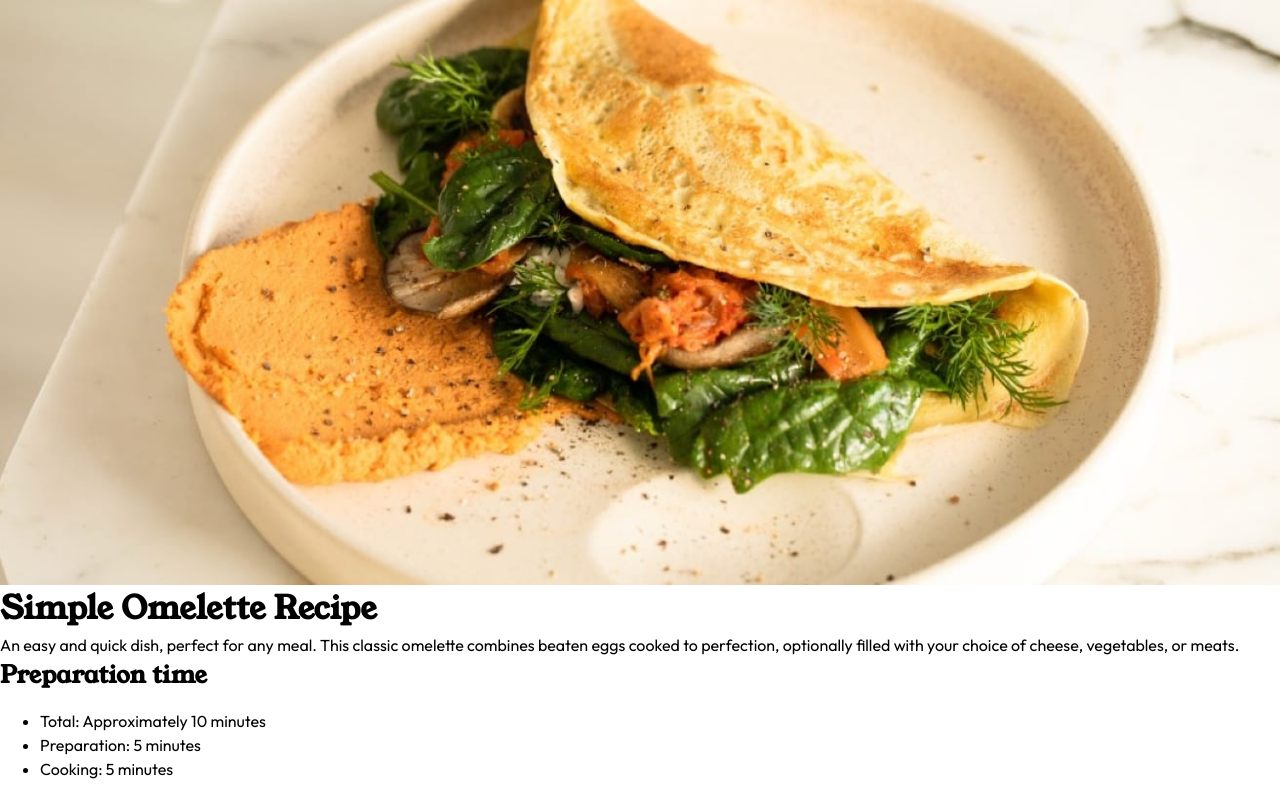
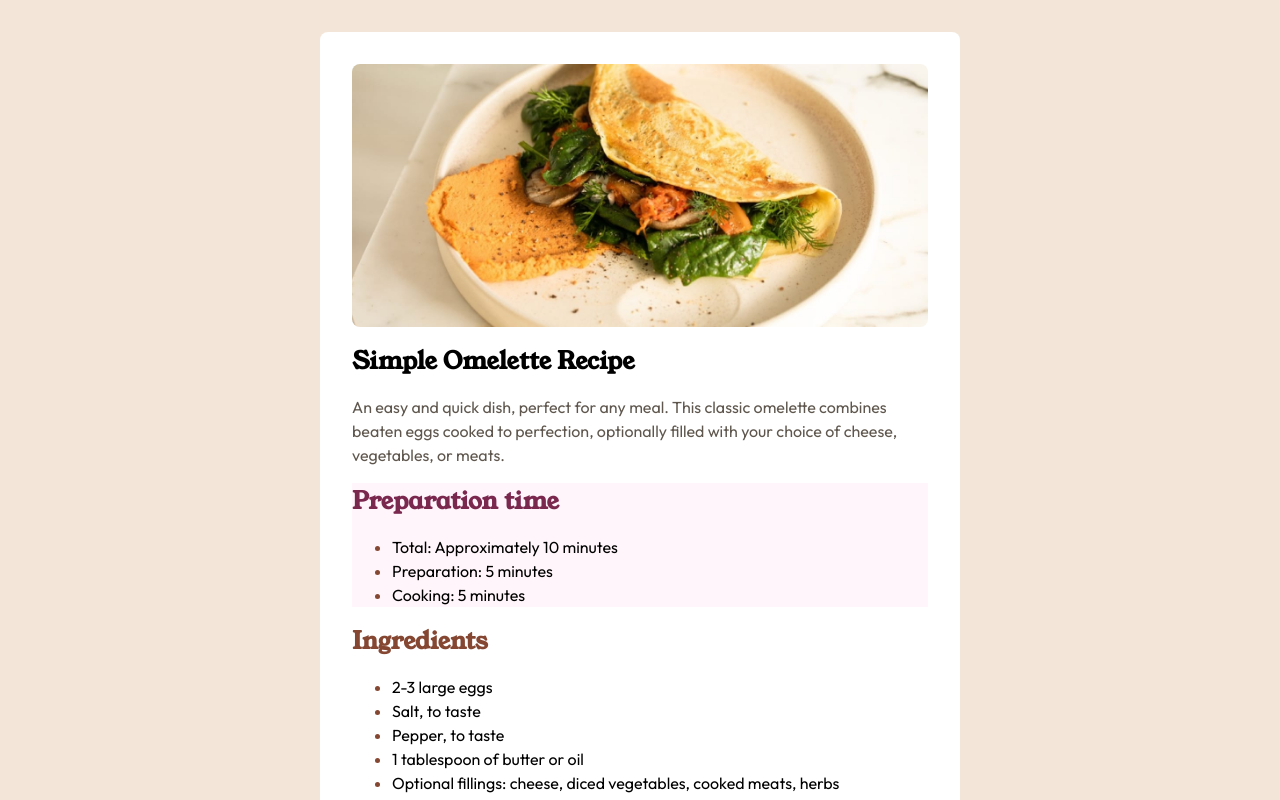
Before and after one commit to JamalGuyo/recipe-page, a plain HTML site: page index.html in a window 1280 px wide. Shown: the top 800 px of the page. Drawn offline with Linux system fonts and the light colour scheme.

Commit message:
add general and utility classes

```diff
--- a/index.html
+++ b/index.html
@@ -18,7 +18,9 @@
     <link rel="stylesheet" type="text/css" href="style.css" />
   </head>
   <body>
-    <header>
+    <main>
+      <article class="flow recipe bg-light">
+        <header class="flow">
           <figure>
             <img
               src="/assets/images/image-omelette.jpeg"
@@ -29,13 +31,11 @@
 
           <p>
             An easy and quick dish, perfect for any meal. This classic omelette
-        combines beaten eggs cooked to perfection, optionally filled with your
-        choice of cheese, vegetables, or meats.
+            combines beaten eggs cooked to perfection, optionally filled with
+            your choice of cheese, vegetables, or meats.
           </p>
         </header>
-
-    <main>
-      <article>
+        <section class="flow bg-purple">
           <h2>Preparation time</h2>
 
           <ul>
@@ -43,9 +43,9 @@
             <li>Preparation: 5 minutes</li>
             <li>Cooking: 5 minutes</li>
           </ul>
-      </article>
+        </section>
 
-      <article>
+        <section class="flow">
           <h2>Ingredients</h2>
 
           <ul>
@@ -57,11 +57,11 @@
               Optional fillings: cheese, diced vegetables, cooked meats, herbs
             </li>
           </ul>
-      </article>
+        </section>
 
         <hr />
 
-      <article>
+        <section class="flow">
           <h2>Instructions</h2>
 
           <ol>
@@ -83,15 +83,15 @@
             </li>
 
             <li>
-            <strong>Add fillings (optional)</strong>: When the eggs begin to set
-            at the edges but are still slightly runny in the middle, sprinkle
-            your chosen fillings over one half of the omelette.
+              <strong>Add fillings (optional)</strong>: When the eggs begin to
+              set at the edges but are still slightly runny in the middle,
+              sprinkle your chosen fillings over one half of the omelette.
             </li>
 
             <li>
-            <strong>Fold and serve</strong>: As the omelette continues to cook,
-            carefully lift one edge and fold it over the fillings. Let it cook
-            for another minute, then slide it onto a plate.
+              <strong>Fold and serve</strong>: As the omelette continues to
+              cook, carefully lift one edge and fold it over the fillings. Let
+              it cook for another minute, then slide it onto a plate.
             </li>
 
             <li>
@@ -99,11 +99,11 @@
               if needed.
             </li>
           </ol>
-      </article>
+        </section>
 
         <hr />
 
-      <article>
+        <section class="flow">
           <h2>Nutrition</h2>
 
           <table>
@@ -133,6 +133,7 @@
               </tr>
             </tbody>
           </table>
+        </section>
       </article>
     </main>
     <div class="attribution">
--- a/style.css
+++ b/style.css
@@ -16,6 +16,10 @@
   --fw-400: 400;
   --fw-600: 600;
   --fw-700: 700;
+
+  --flow-space: 1rem;
+  --radius: 0.5rem;
+  --gutter: 1rem;
 
 }
 
@@ -38,12 +42,36 @@ figure {
 img {
   display: block;
   max-width: 100%;
+  border-radius: var(--radius);
+}
+
+/*utility*/
+.flow>*+* {
+  margin-top: var(--flow-space, 1rem);
+}
+
+.bg-light {
+  background-color: var(--clr-white);
+  color: #000;
+}
+
+.bg-purple {
+  background-color: var(--clr-rose-50);
+}
+
+.bg-purple h2 {
+  color: var(--clr-rose-800)
 }
 
 /*General styling*/
 body {
   line-height: 1.5;
-  font-family: var(--ff-outfit)
+  font-family: var(--ff-outfit);
+  background-color: var(--clr-stone-100);
+  display: grid;
+  place-items: center;
+  gap: var(--gutter);
+  padding: 2rem;
 }
 
 h1,
@@ -51,8 +79,27 @@ h2 {
   font-family: var(--ff-young);
 }
 
+h2 {
+  color: var(--clr-brown-800)
+}
+
+li::marker {
+  color: var(--clr-brown-800)
+}
+
+p {
+  color: var(--clr-stone-600)
+}
+
 
 /*Components*/
+
+.recipe {
+  max-width: 40rem;
+  border-radius: var(--radius);
+  padding: 2rem;
+}
+
 /**Attribution*/
 .attribution {
   font-size: 11px;
```
Lines whose indentation alone changed are shown as unchanged.
